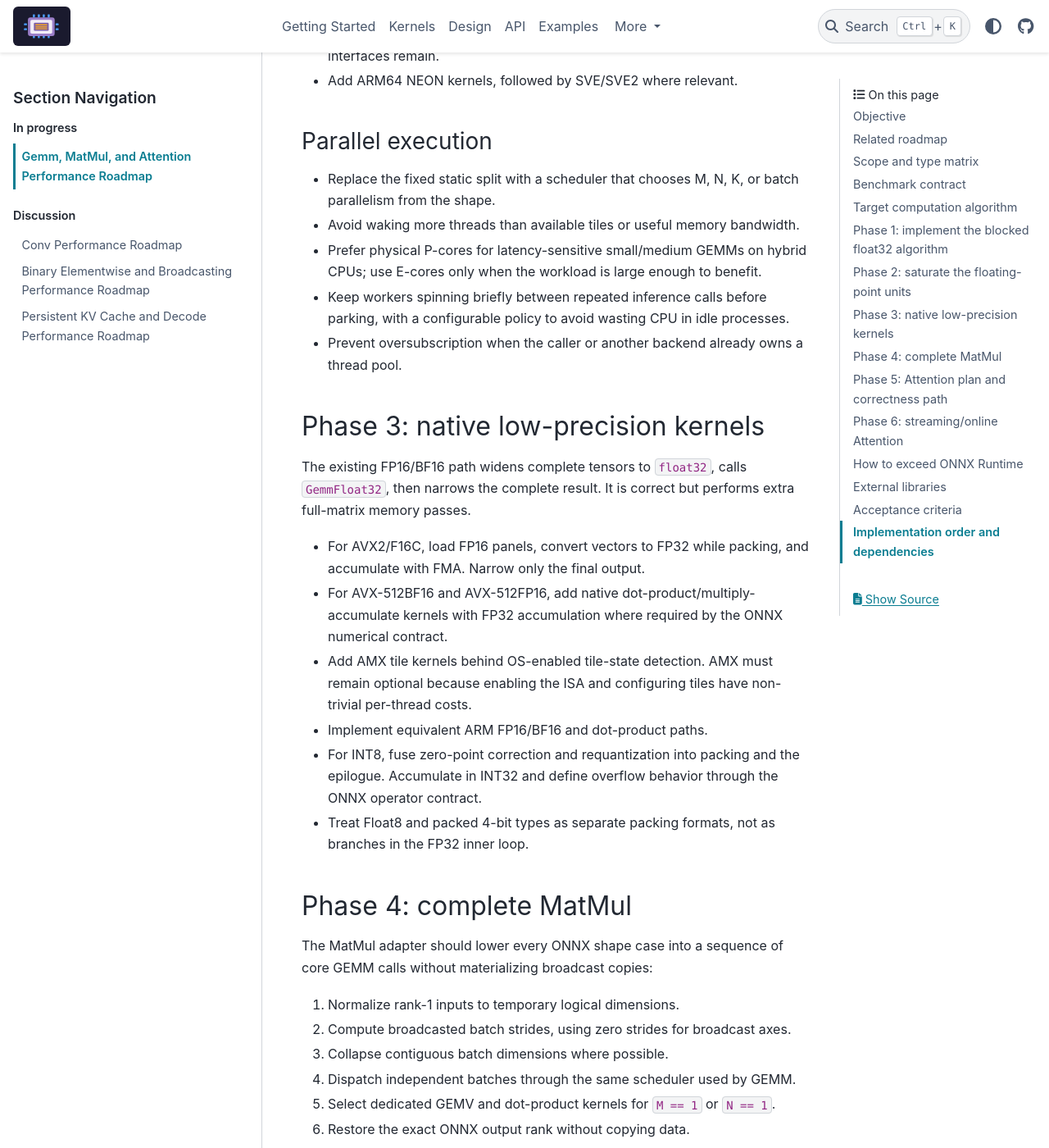
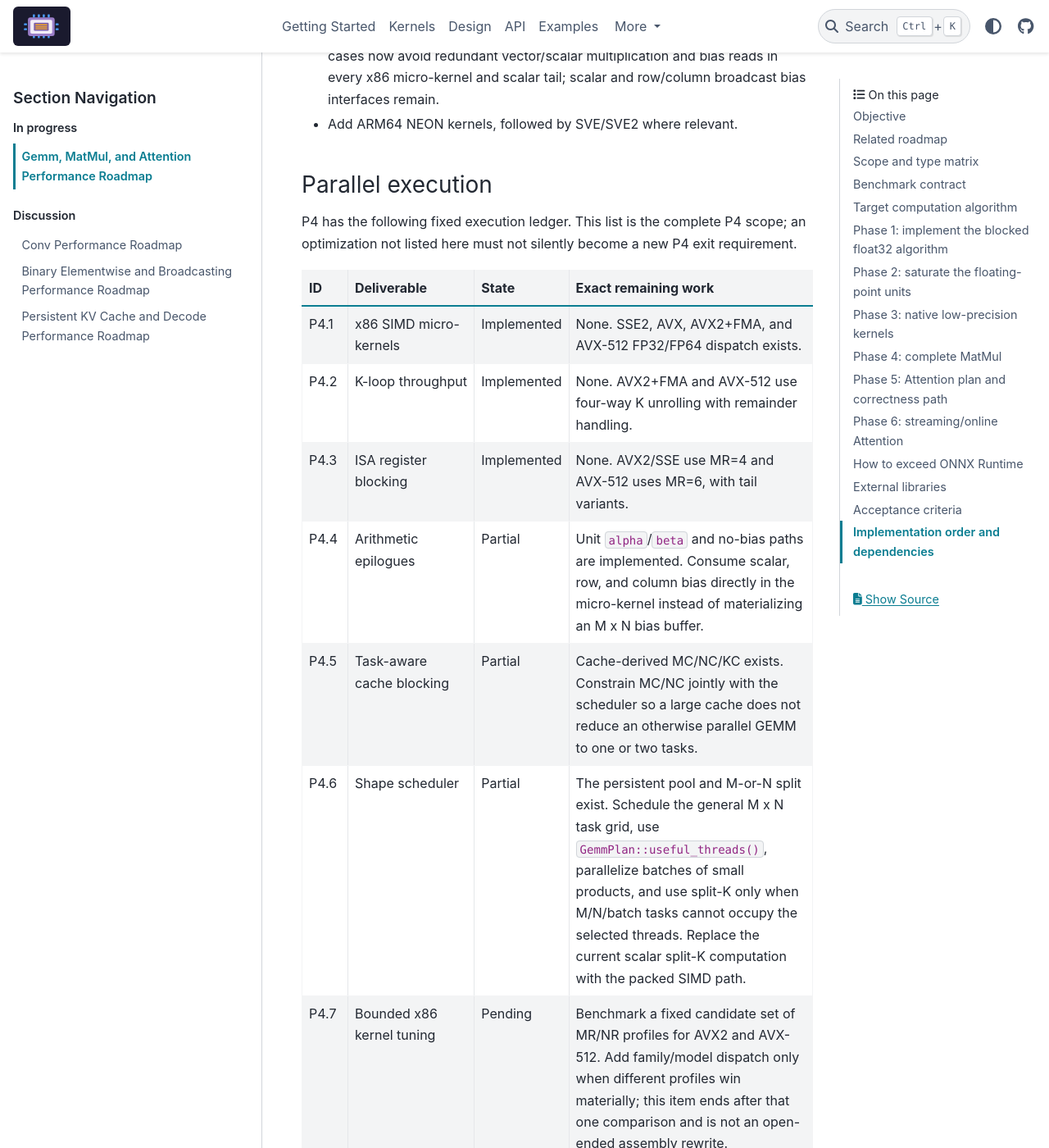
Before and after one commit to xadupre/onnx-light-cpu, a Sphinx documentation site: the page built from docs/next_steps/2026_08_gemm_matmul.rst, in a window 1280 px wide and 1400 px high, scrolled down 6311 px. Shown: the whole window at 82% size. Built offline with Sphinx 7.4.7 and the PyData theme 0.15.4, drawn with Linux system fonts in a browser that asks for light colours; pages that are not in the unit, such as notebooks, are missing from menus; some of the changed text lies outside the part shown.

Commit message:
Clarify fixed GEMM P4 execution scope
Co-authored-by: Copilot <223556219+Copilot@users.noreply.github.com>

```diff
--- a/docs/next_steps/2026_08_gemm_matmul.rst
+++ b/docs/next_steps/2026_08_gemm_matmul.rst
@@ -14,8 +14,10 @@ workloads, for every supported data type, without sacrificing ONNX correctness.
 This is a catch-up effort with standard ONNX tensors and semantics.
 
 The current implementation is a correctness-first, register-blocked kernel.
-It already has AVX2/AVX-512 paths, K blocking, A/B packing, and two-dimensional
-task parallelism; see :doc:`the current design <../design/gemm_kernel_design>`.
+It already has AVX2/AVX-512 paths, K blocking, A/B packing, and parallel
+execution along one selected matrix axis. The general five-loop path does not
+yet schedule the complete M x N task grid; see
+:doc:`the current design <../design/gemm_kernel_design>`.
 Benchmarks nevertheless show that MLAS can remain an order of magnitude faster
 on multi-panel and skinny-M shapes. This is a kernel and scheduling gap, not a
 plotting artifact.
@@ -151,10 +153,11 @@ This order is important:
 * transposition is resolved while packing, so the arithmetic loop sees only
   contiguous canonical panels.
 
-The current task decomposition associates packing with individual output
-tiles. In particular, the same logical B panel can be packed independently by
-several row tasks. The replacement must make packed-panel ownership explicit
-and schedule compute tasks that reference shared immutable panels.
+The current five-loop engine packs one B panel for a column/K block and shares
+it across its row panels. It then parallelizes either column panels or row
+panels, not their Cartesian product. Its task granularity is therefore tied to
+MC/NC: a large cache-derived NC can leave only one column task, while a large
+MC can leave only a few row tasks.
 
 One algorithm is not optimal for every shape. The plan must choose among
 distinct computational algorithms:
@@ -256,15 +259,82 @@ Phase 2: saturate the floating-point units
 Parallel execution
 ~~~~~~~~~~~~~~~~~~
 
-* Replace the fixed static split with a scheduler that chooses M, N, K, or
-  batch parallelism from the shape.
-* Avoid waking more threads than available tiles or useful memory bandwidth.
-* Prefer physical P-cores for latency-sensitive small/medium GEMMs on hybrid
-  CPUs; use E-cores only when the workload is large enough to benefit.
-* Keep workers spinning briefly between repeated inference calls before
-  parking, with a configurable policy to avoid wasting CPU in idle processes.
-* Prevent oversubscription when the caller or another backend already owns a
-  thread pool.
+P4 has the following fixed execution ledger. This list is the complete P4
+scope; an optimization not listed here must not silently become a new P4 exit
+requirement.
+
+.. list-table::
+   :header-rows: 1
+   :widths: 9 25 18 48
+
+   * - ID
+     - Deliverable
+     - State
+     - Exact remaining work
+   * - P4.1
+     - x86 SIMD micro-kernels
+     - Implemented
+     - None. SSE2, AVX, AVX2+FMA, and AVX-512 FP32/FP64 dispatch exists.
+   * - P4.2
+     - K-loop throughput
+     - Implemented
+     - None. AVX2+FMA and AVX-512 use four-way K unrolling with remainder
+       handling.
+   * - P4.3
+     - ISA register blocking
+     - Implemented
+     - None. AVX2/SSE use MR=4 and AVX-512 uses MR=6, with tail variants.
+   * - P4.4
+     - Arithmetic epilogues
+     - Partial
+     - Unit ``alpha``/``beta`` and no-bias paths are implemented. Consume
+       scalar, row, and column bias directly in the micro-kernel instead of
+       materializing an M x N bias buffer.
+   * - P4.5
+     - Task-aware cache blocking
+     - Partial
+     - Cache-derived MC/NC/KC exists. Constrain MC/NC jointly with the scheduler
+       so a large cache does not reduce an otherwise parallel GEMM to one or
+       two tasks.
+   * - P4.6
+     - Shape scheduler
+     - Partial
+     - The persistent pool and M-or-N split exist. Schedule the general M x N
+       task grid, use ``GemmPlan::useful_threads()``, parallelize batches of
+       small products, and use split-K only when M/N/batch tasks cannot occupy
+       the selected threads. Replace the current scalar split-K computation
+       with the packed SIMD path.
+   * - P4.7
+     - Bounded x86 kernel tuning
+     - Pending
+     - Benchmark a fixed candidate set of MR/NR profiles for AVX2 and AVX-512.
+       Add family/model dispatch only when different profiles win materially;
+       this item ends after that one comparison and is not an open-ended
+       assembly rewrite.
+   * - P4.8
+     - ARM SIMD track
+     - Pending
+     - Add NEON FP32/FP64 kernels. This is required for ARM parity but does not
+       block the x86 performance gate.
+   * - P4.9
+     - Performance exit gate
+     - Pending
+     - The priority x86 FP32/FP64 corpus reaches 0.9-1.0x MLAS after P4.4-P4.7.
+
+The remaining x86 work is executed strictly in this order:
+
+1. P4.5-P4.6: implement the full M x N scheduler and task-aware MC/NC.
+2. P4.6: add batch scheduling and a packed SIMD split-K fallback.
+3. P4.4: consume broadcast bias without an expanded temporary.
+4. P4.7: run the bounded MR/NR profile comparison and retain only measured
+   winners.
+5. P4.9: run the performance gate and close P4 for x86.
+
+Persistent B prepacking, hand-written assembly, fused activation/residual
+epilogues, worker spin policies, P/E-core affinity, and integration with an
+external caller-owned thread pool are explicitly outside the P4 exit criteria.
+They may be separate later optimizations, but they cannot be added to the list
+above as prerequisites for closing P4.
 
 Phase 3: native low-precision kernels
 --------------------------------------
@@ -595,10 +665,9 @@ require measurements on dedicated hardware.
      - FMA/AVX2/AVX-512/ARM micro-kernels and tuned scheduler.
      - Priority FP32/FP64 corpus reaches 0.9-1.0x MLAS.
      - P3.
-     - AVX2+FMA and AVX-512 micro-kernels implemented, including four-way K
-       unrolling, ISA-selected MR=4/6 variants, and unit-scale/no-bias epilogue
-       fast paths; broadcast-bias epilogues, ARM kernels, per-model MR/NR
-       tuning, scheduler tuning, and the performance gate remain.
+     - P4.1-P4.3 implemented; P4.4-P4.6 partial; P4.7-P4.9 pending. The fixed
+       scope and exact remaining order are defined in the P4 execution ledger
+       above.
      - `onnx-light-cpu #133
        <https://github.com/xadupre/onnx-light-cpu/pull/133>`_,
        `onnx-light-cpu #141
```
Also changed, not shown: docs/design/gemm_kernel_design.rst (+8 -6 lines).
